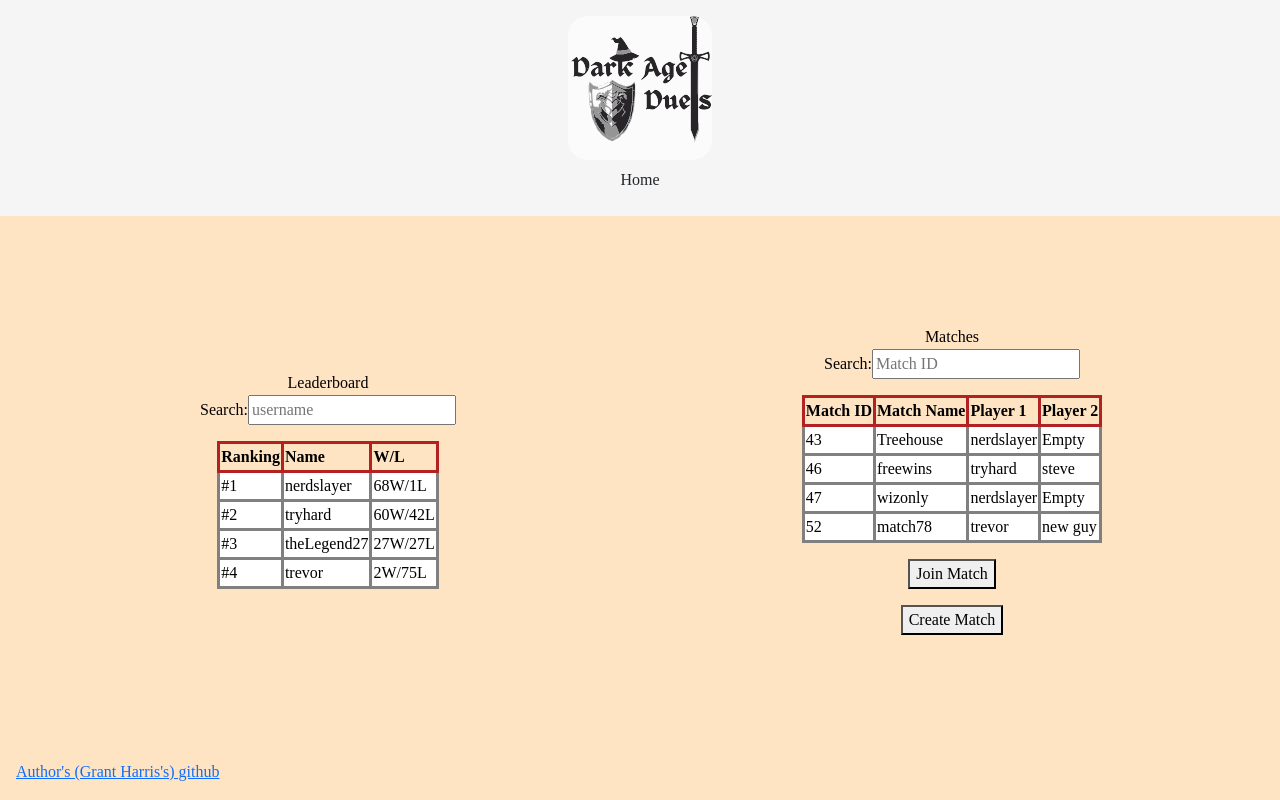
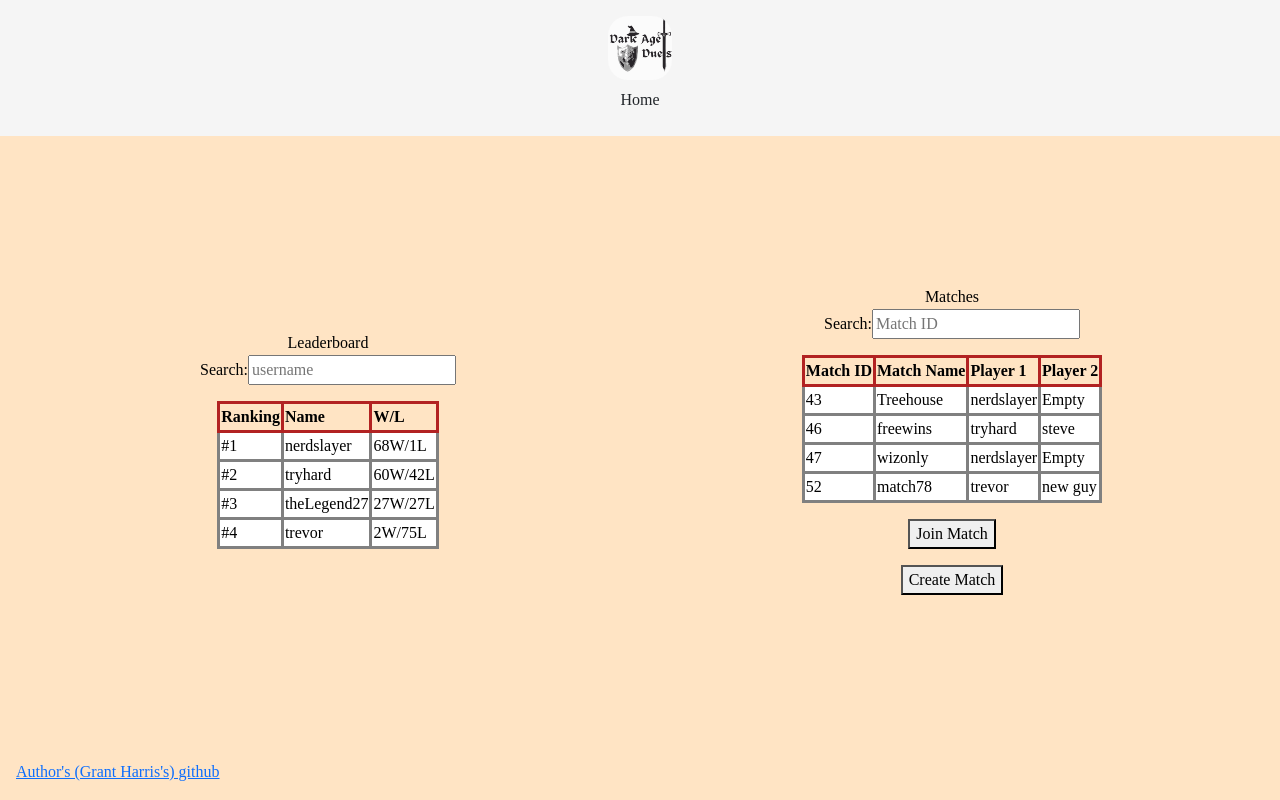
Before and after one commit to TwoLettuce/startup, a React (Vite) app: page /menu in a window 1280 px wide. Built offline with nearby package versions, Linux system fonts and the light colour scheme; a web font is replaced by a local one.

Commit message:
minor formatting changes

```diff
--- a/src/app.css
+++ b/src/app.css
@@ -12,8 +12,8 @@
 
 .logo {
     border-radius: 20px;
-    max-width: 9em;
-    max-height:9em;
+    max-width: 4em;
+    max-height: 4em;
 }
 
 .menu_main {
--- a/src/app.jsx
+++ b/src/app.jsx
@@ -38,7 +38,7 @@ export default function App() {
             </nav>
             {authState == AuthState.Authenticated && (
                 <div>
-                    <h3><b>Logged in as: {username}</b></h3>
+                    <h5><b>Logged in as: {username}</b></h5>
                 </div>
             )}
             </header>
--- a/src/play/ReturnToMenu.jsx
+++ b/src/play/ReturnToMenu.jsx
@@ -5,6 +5,6 @@ import { useNavigate } from 'react-router-dom';
 export function ReturnToMenu(){
     const navigate = useNavigate();
     return (
-    <button className="post_game_button" action="menu" onClick={()=>navigate('/menu')}>Return to Menu</button>
+    <button className="post_game_button" onClick={()=>navigate('/menu')}>Return to Menu</button>
     )
 }
```
